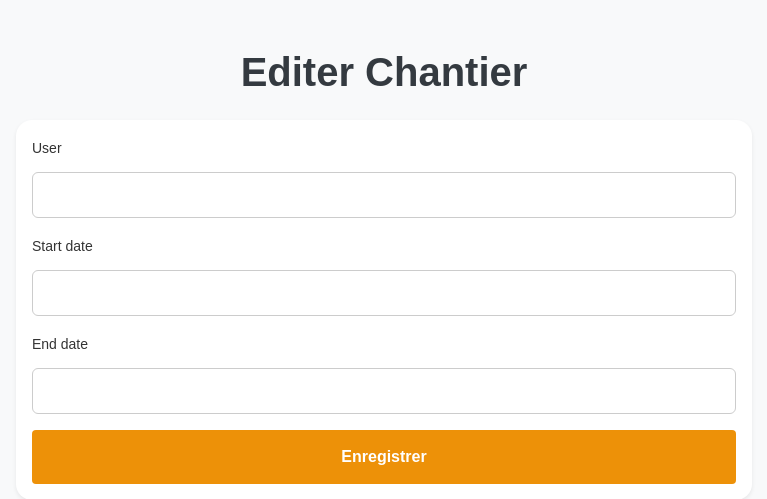
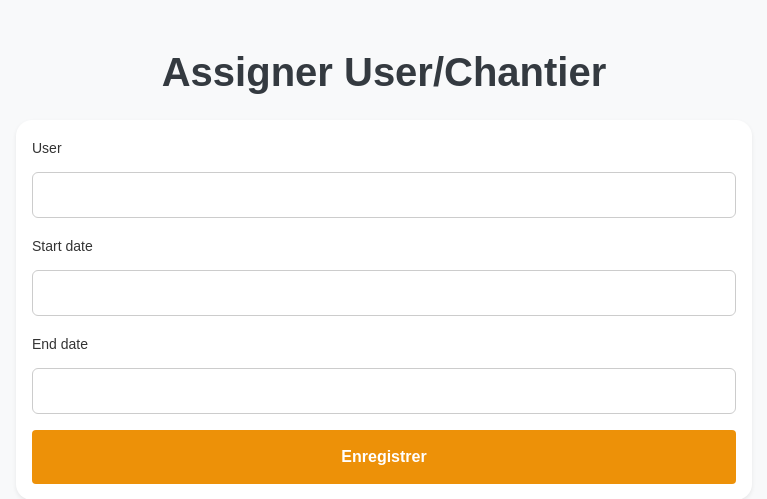
Before and after one commit to Prapaline/Hackathon, a Symfony app: template hackaton/templates/user_chantier/new.html.twig in a window 1280 px wide. Shown: the top 499 px of the page, without its empty margins (256-1023 px from the left). Run offline with Twig, Linux system fonts and the light colour scheme; the template is opened without the code that fills it, so the values that code supplies are empty; form fields are guessed from the names that the template uses; some libraries are stand-ins or nearby versions.

Commit message:
Changement titre

```diff
--- a/hackaton/templates/user_chantier/new.html.twig
+++ b/hackaton/templates/user_chantier/new.html.twig
@@ -6,7 +6,7 @@
 <div class="container mt-5">
   <div class="row justify-content-center">
     <div class="col-lg-8">
-      <h1 class="text-center mb-4">Editer Chantier</h1>
+      <h1 class="text-center mb-4">Assigner User/Chantier</h1>
       <div class="card shadow-sm border-0 rounded-4">
         <div class="card-body">
           {{ form_start(form, {'attr': {'class': 'needs-validation'}}) }}
```
